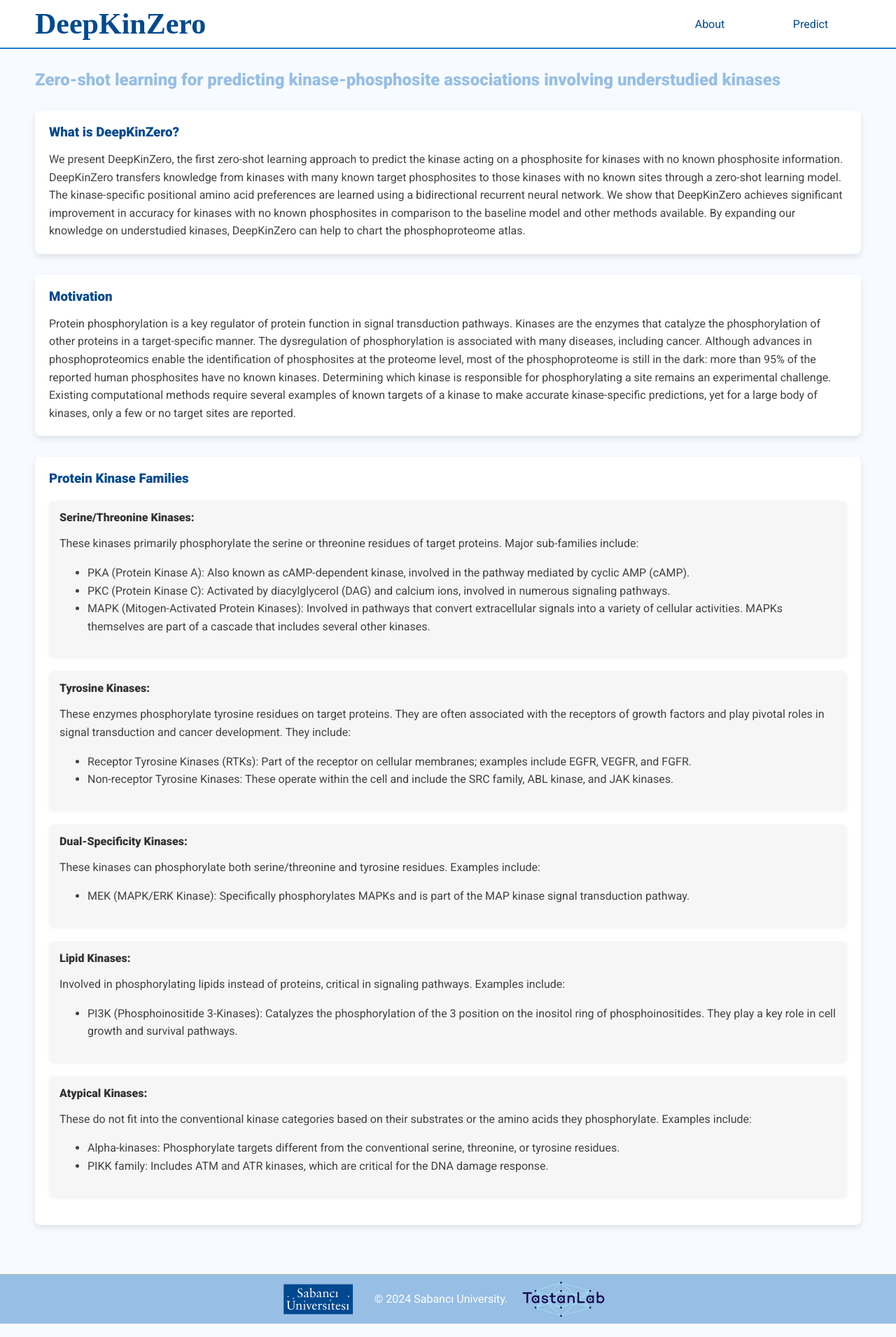
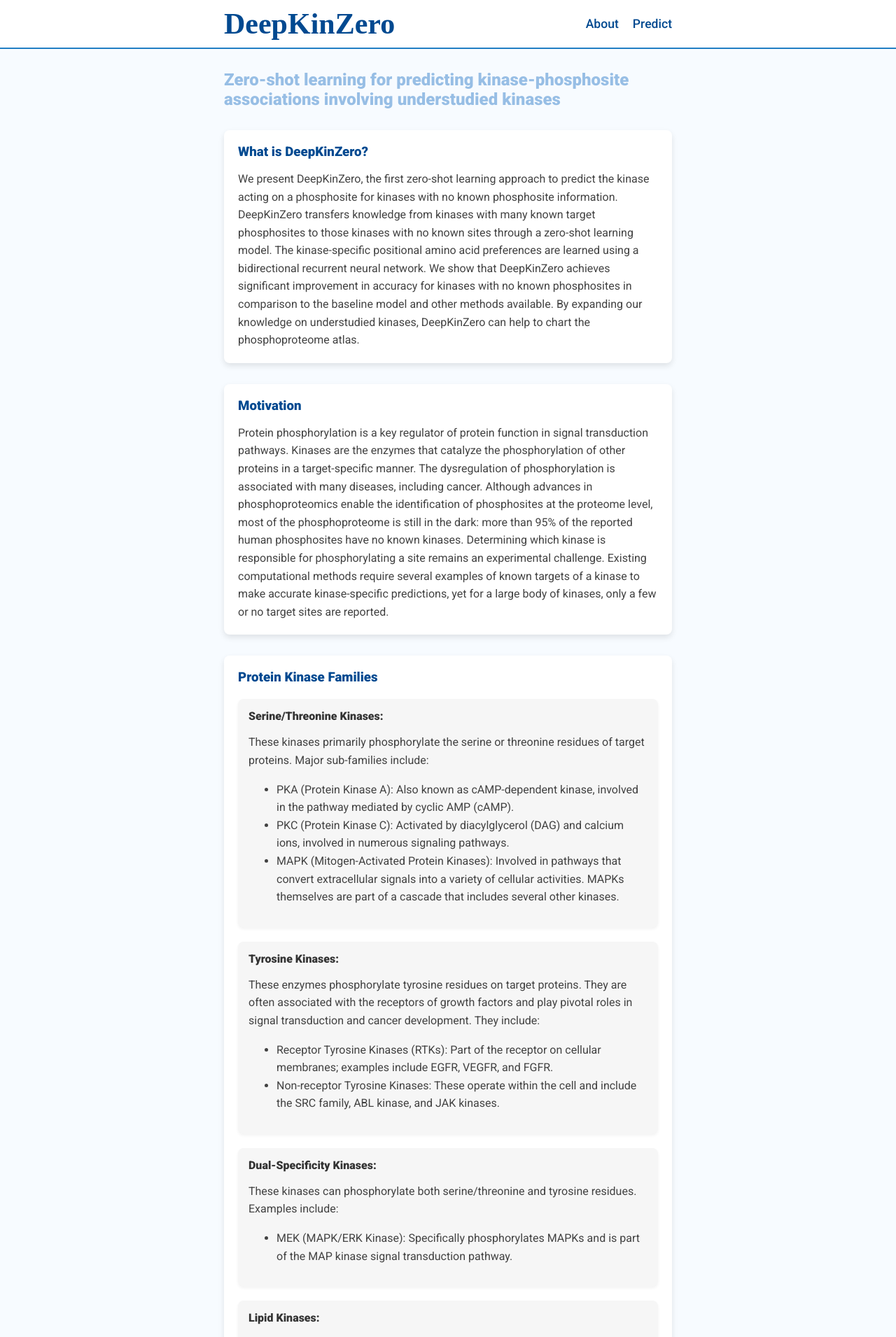
Before and after one commit to yesencan/ENS491-Project, a React (Create React App) app in the folder client/: page /about in a window 1280 px wide. Shown: the top 1911 px of the page at 70% size. Built offline with nearby package versions, Linux system fonts and the light colour scheme; a web font is replaced by a local one.

Commit message:
Change styling, add grid

```diff
--- a/client/src/components/Launch/Footer.jsx
+++ b/client/src/components/Launch/Footer.jsx
@@ -8,7 +8,7 @@ const FooterContainer = styled.footer`
     width: 100%;
     height: 70px;
     margin-top: 20px;
-    display: flex;
+    display: grid;
     /* position: fixed; */
     bottom: 0;
     align-items: center;
@@ -17,14 +17,15 @@ const FooterContainer = styled.footer`
     color: white;
     font-family: "Roboto";
     border-top: 1px solid #ffa60045;
+    grid-template-columns: 12.5% 12.5% 12.5% 12.5% 12.5% 12.5% 12.5% 12.5%;
 `;
 
 const Footer = () => {
         return (
                 <FooterContainer>
-                        <img src={LogoSabanci} alt="Sabanci University Logo" style={{ width: '100px', height: '50px', marginRight: '30px' }} />
-                        <p>&copy; {new Date().getFullYear()} Sabancı University.</p>
-                        <img src={LogoTastanLab} alt="TastanLab Logo" style={{ width: '140px', height: '70px', marginLeft: '10px' }} />
+                        <img src={LogoSabanci} alt="Sabanci University Logo" style={{ width: '100px', height: '50px', gridColumn: "3" }} />
+                        <p style={{gridColumn: "4 / 6", justifySelf: "center"}}>&copy; {new Date().getFullYear()} Sabancı University.</p>
+                        <img src={LogoTastanLab} alt="TastanLab Logo" style={{ width: '140px', height: '70px', justifySelf: "end",  gridColumn: "6"}} />
                 </FooterContainer>
         );
 };
--- a/client/src/components/Launch/Navbar.jsx
+++ b/client/src/components/Launch/Navbar.jsx
@@ -3,31 +3,31 @@ import styled from "styled-components";
 import { Link } from "react-router-dom";
 
 const Container = styled.div`
-  width: 100vw;
+  width: 100%;
   height: 70px;
   position: fixed;
   z-index: 99;
   background: white;
-  display: flex;
+  display: grid;
   align-items: center;
   justify-content: space-between;
-  padding: 0 50px 0 50px;
   box-sizing: border-box;
   border-bottom: 2px solid #217ec3;
+  grid-template-columns: 12.5% 12.5% 12.5% 12.5% 12.5% 12.5% 12.5% 12.5%;
+  grid-template-rows: 100%;
 `;
 
 const ButtonContainer = styled.div`
   width: auto;
   height: auto;
   display: flex;
-  justify-content: space-evenly;
-  align-items: center;
+  justify-content: flex-end;
 `;
 
 const Button = styled.div`
-  width: 120px;
+  width: 80px;
   height: 30px;
-  margin: 10px;
+
   display: flex;
   align-items: center;
   justify-content: center;
@@ -42,6 +42,17 @@ const Button = styled.div`
   }
 `;
 
+const RedirectLink = styled(Link)`
+  text-decoration: none;
+  color: #004990;
+  font-weight: 500;
+  font-size: 1.1em;
+  font-family: "Roboto";
+  &:hover {
+    text-decoration: underline;
+  }
+`;
+
 const Logo = styled.div`
   width: auto;
   height: auto;
@@ -53,18 +64,18 @@ const Logo = styled.div`
 const Navbar = () => {
   return (
     <Container>
-      <Logo>
+      <Logo style={{ gridColumn: "3"}}>
         <Link to="/" style={{ textDecoration: "none", color: "#004990", fontWeight: "900", fontSize: "2.1em" }}>
           DeepKinZero
         </Link>
       </Logo>
-      <ButtonContainer>
-        <Link to="/about" style={{ textDecoration: "none", color: "#004990" }}>
-          <Button>About</Button>
-        </Link>
-        <Link to="/" style={{ textDecoration: "none", color: "#004990" }}>
-          <Button>Predict</Button>
-        </Link>
+      <ButtonContainer style={{gridColumnEnd: "7"}}>
+        <RedirectLink to="/about" style={{ margin: "0 20px 0 0"}}>
+          About
+        </RedirectLink>
+        <RedirectLink to="/">
+          Predict
+        </RedirectLink>
       </ButtonContainer>
     </Container>
   );
--- a/client/src/pages/About.jsx
+++ b/client/src/pages/About.jsx
@@ -2,10 +2,18 @@ import React from "react";
 import styled from "styled-components";
 
 const PageContainer = styled.div`
+  width: 100%;
+  display: grid;
+  grid-template-columns: 12.5% 12.5% 12.5% 12.5% 12.5% 12.5% 12.5% 12.5%;
+`;
+
+const ContentContainer = styled.div`
   font-family: "Roboto", sans-serif;
+
   color: #333;
-  padding: 80px 50px 50px;
+  padding: 80px 0 0 0;
   background-color: #f7fbff;
+  grid-column: 3 / 7;
 `;
 
 const Title = styled.h1`
@@ -50,6 +58,7 @@ const KinaseSection = styled.div`
 const AboutPage = () => {
   return (
     <PageContainer>
+      <ContentContainer>
         <Subtitle>Zero-shot learning for predicting kinase-phosphosite associations involving understudied kinases</Subtitle>
         <Section>
           <SectionTitle>What is DeepKinZero?</SectionTitle>
@@ -110,6 +119,7 @@ const AboutPage = () => {
             </Paragraph>
           </KinaseSection>
         </Section>
+      </ContentContainer>
     </PageContainer>
   );
 };
```
Lines whose indentation alone changed are shown as unchanged.
